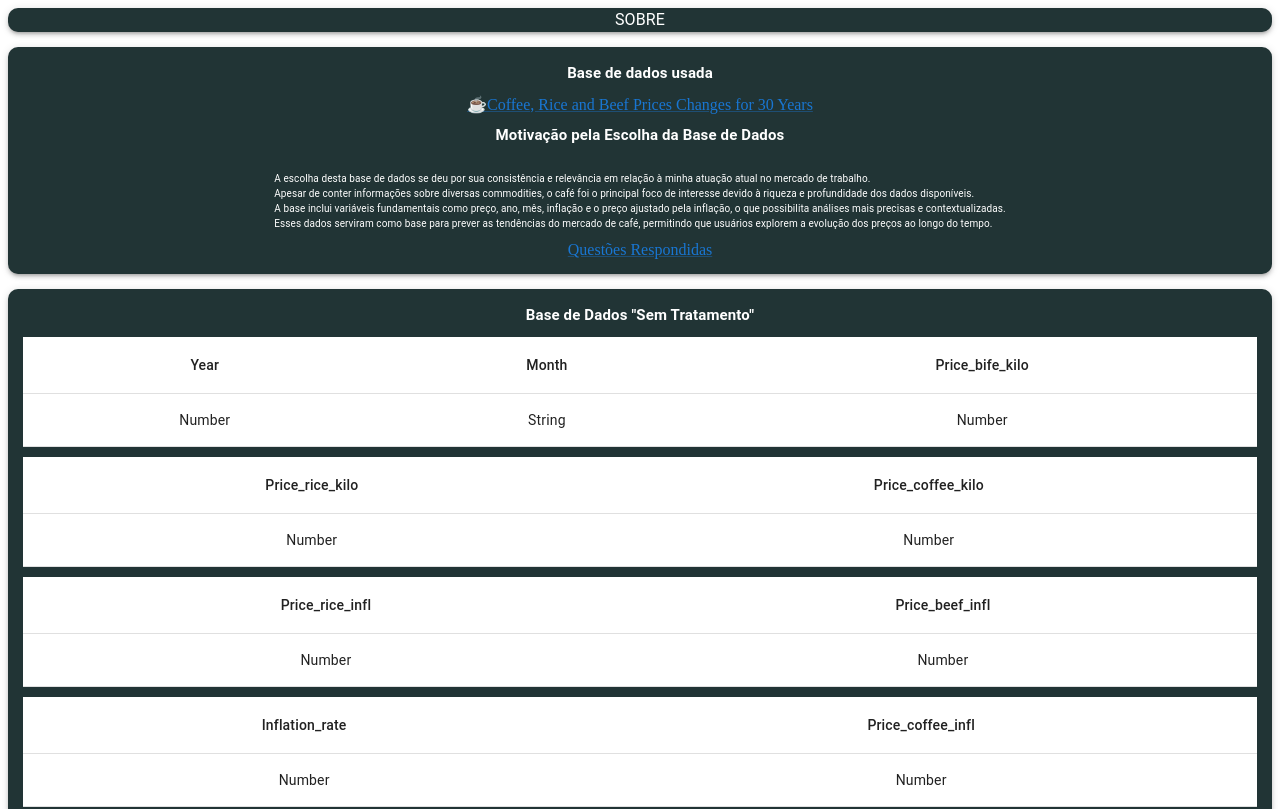
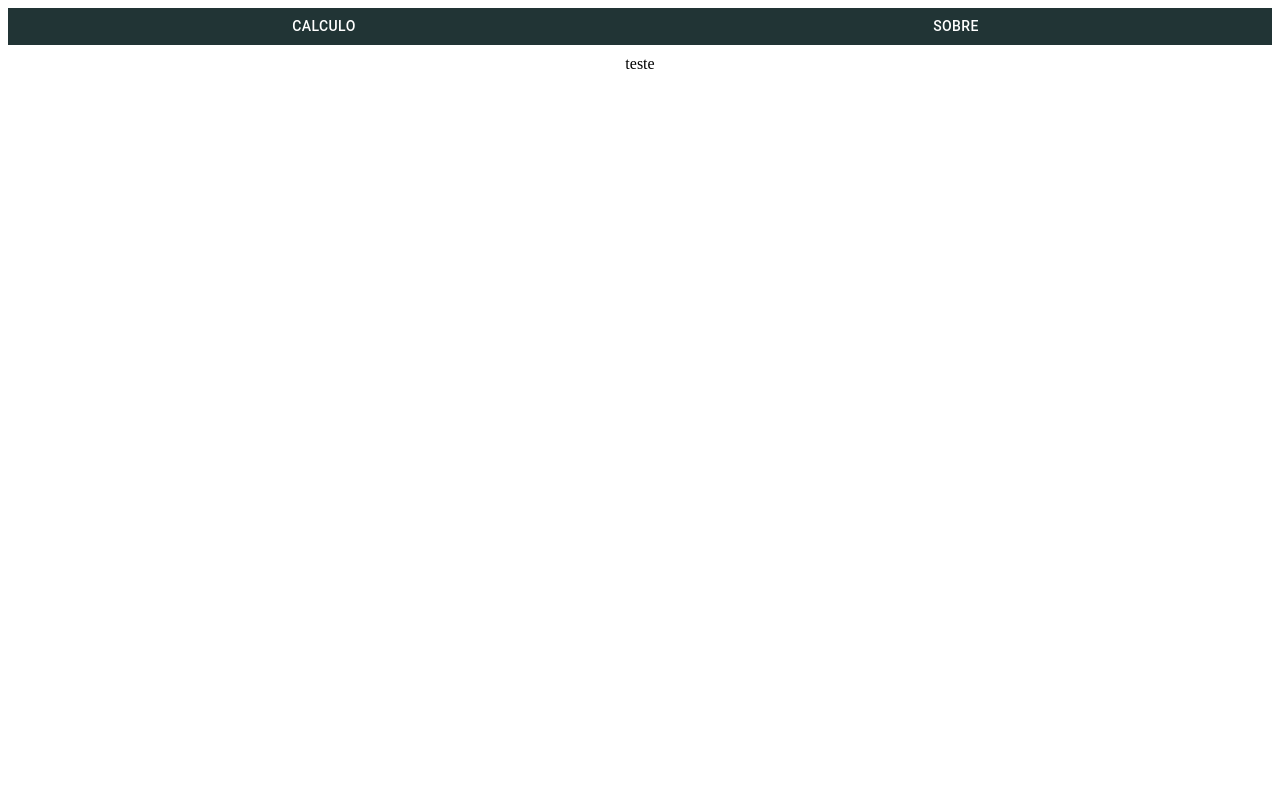
Before and after one commit to mateusaugust/inteligenciaDeNegocio, a React (Vite) app: page / in a window 1280 px wide. Shown: the top 809 px of the page. Built offline with nearby package versions, Linux system fonts and the light colour scheme.

Commit message:
feat: adição de menu e criação de tela de calculo

```diff
--- a/src/App.tsx
+++ b/src/App.tsx
@@ -1,12 +1,36 @@
+import { Box, Button } from "@mui/material";
 import { About } from "./Components/About";
-
+import { useState } from "react";
+import { CalcView } from "./Components/CalcView";
 
 export function App() {
+  const [menuType, setMenuType] = useState<string>("calc");
+  return (
+    <Box
+      sx={{
+        display: "flex",
+        justifyContent: "center",
+        alignItems: "center",
+        gap: "10px",
+        flexDirection: "column",
+      }}
+    >
+      <Box
+        sx={{
+          width: "100%",
+          backgroundColor: "#213435",
+          display: "flex",
+          justifyContent: "center",
+          alignItems: "center",
+        }}
+      >
+        <Button sx={{ width: "50%", color: "white" }} onClick={()=> setMenuType('calc')}>Calculo</Button>
+        <Button sx={{ width: "50%", color: "white" }} onClick={()=> setMenuType('about')}>Sobre</Button>
+      </Box>
 
+      {menuType == "calc" && <CalcView />}
 
-  return (
-    <>
-     <About/>
-    </>
-  )
+      {menuType == "about" && <About />}
+    </Box>
+  );
 }
--- a/src/Components/About.tsx
+++ b/src/Components/About.tsx
@@ -181,6 +181,7 @@ export const About = () => {
           levar a uma melhor estimativa do preço futuro e que melhor atenderia
           as minhas necessidades dentro da base de dados
           <br/>
+          <br/>
           Melhor Polinomio: 5
           <br />
           Resultado do R-Squared:0,6941
--- /dev/null
+++ b/src/Components/CalcView.tsx
@@ -0,0 +1,6 @@
+
+
+
+export const CalcView = () =>{
+    return(<>teste</>);
+}
```
